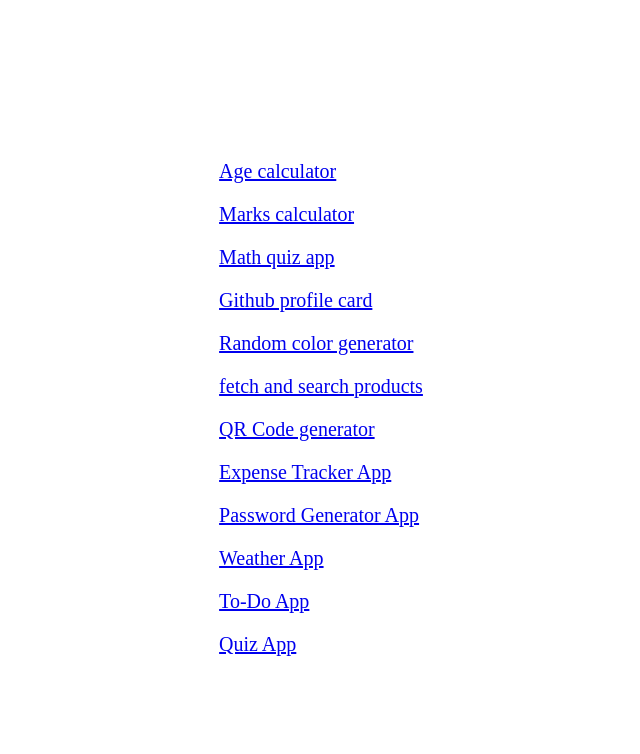
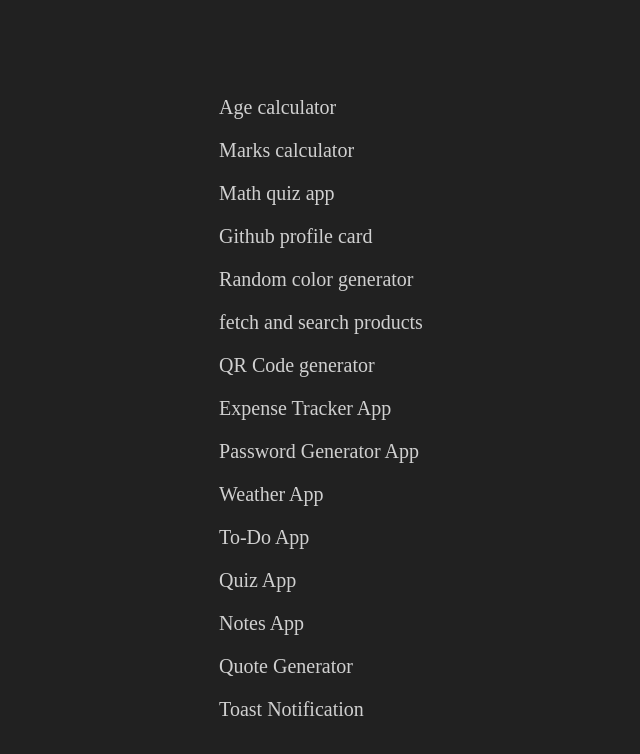
Before and after one commit to amanprasad2707/javascript-projects, a plain HTML site: page index.html in a window 1280 px wide. Shown: the whole page, without its empty margins (319-959 px from the left). Drawn offline with Linux system fonts and the light colour scheme.

Commit message:
linking all the files

```diff
--- a/index.html
+++ b/index.html
@@ -11,7 +11,9 @@
     display: flex;
     justify-content: center;
     align-items: center;
-    height: 100vh;
+    min-height: 100vh;
+    background-color: #212121;
+    color: #fff;
   }
 
   .container {
@@ -19,6 +21,11 @@
     flex-direction: column;
     gap: 20px;
     font-size: 20px;
+  }
+
+  a {
+    color: rgba(255, 255, 255, 0.789);
+    text-decoration: none;
   }
 </style>
 
@@ -36,6 +43,9 @@
     <a href="Weather App/index.html">Weather App</a>
     <a href="TODO App/index.html">To-Do App</a>
     <a href="Quiz App/index.html">Quiz App</a>
+    <a href="Notes App/index.html">Notes App</a>
+    <a href="Quote Generator/index.html">Quote Generator</a>
+    <a href="Toast Notification/index.html">Toast Notification</a>
   </div>
 </body>
 
```
